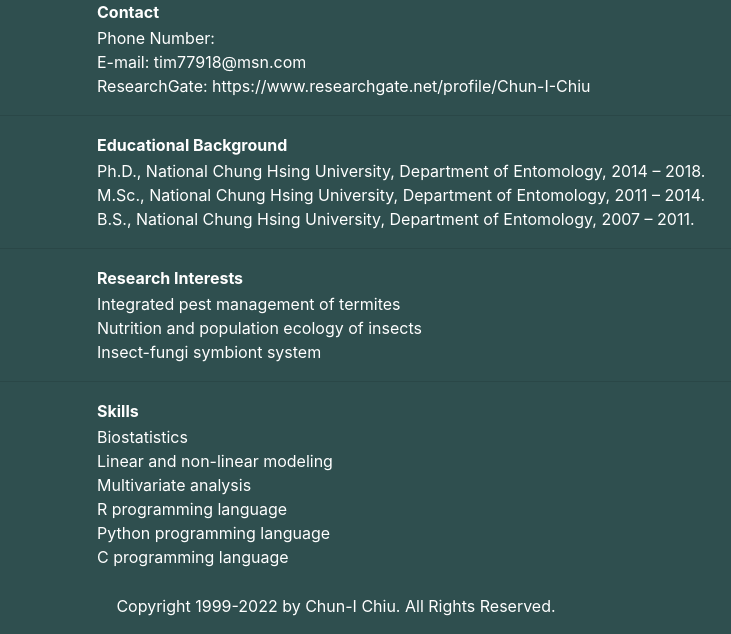
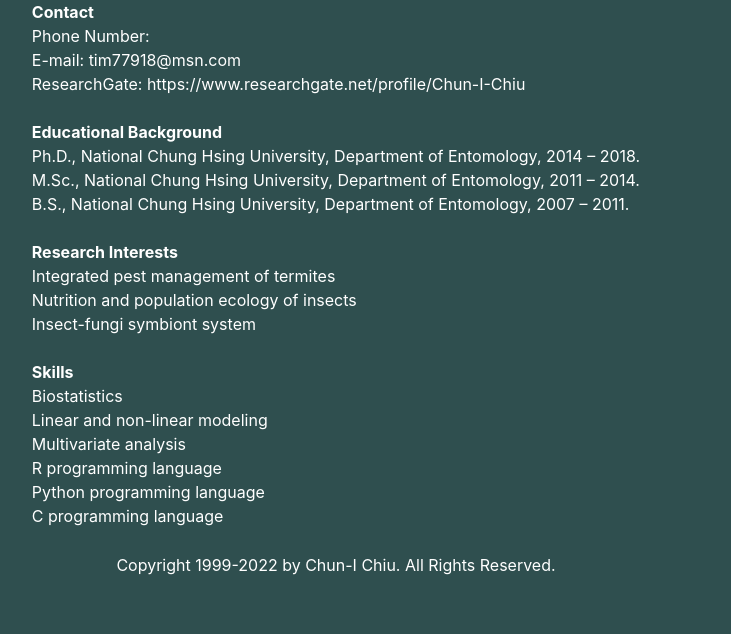
Before and after one commit to TermCIC/termitechiu-website, a Flask app: page /aboutus in a window 1280 px wide. Shown: the part 384-1018 px from the top of the page, without its empty margins (304-1035 px from the left). After the commit the page ends 959 px from the top, so only its background shows below. Run offline with Flask 2, Linux system fonts and the light colour scheme; grey boxes are pictures that could not be loaded.

Commit message:
Update aboutus.html

```diff
--- a/templates/aboutus.html
+++ b/templates/aboutus.html
@@ -20,62 +20,25 @@
         width="300" class="center"></p>{% endblock %}
 
 {% block content3 %}
-<table style="margin-left:400px;margin-right:auto; font-weight: normal; text-align:left; color:white">
+<table style="margin-left:auto;margin-right:auto; font-weight: normal; text-align:left; color:white">
     <tr style="font-size:100%">
-        <th>Contact</th>
-    </tr>
-    <tr style="font-size:100%">
-        <td>Phone Number: <br>
+        <td><strong>Contact</strong><br>
+            Phone Number: <br>
             E-mail: tim77918@msn.com<br>
             ResearchGate: https://www.researchgate.net/profile/Chun-I-Chiu<br>
-        </td>
-    </tr>
-</table>{% endblock %}
-
-{% block content4 %}
-<hr>{% endblock %}
-
-{% block content5 %}
-<table style="margin-left:400px;margin-right:auto; font-weight: normal; text-align:left; color:white">
-    <tr style="font-size:100%">
-        <th>Educational Background</th>
-    </tr>
-    <tr style="font-size:100%">
-        <td>Ph.D., National Chung Hsing University, Department of Entomology, 2014 – 2018.<br>
+            <br>
+            <strong>Educational Background</strong><br>
+            Ph.D., National Chung Hsing University, Department of Entomology, 2014 – 2018.<br>
             M.Sc., National Chung Hsing University, Department of Entomology, 2011 – 2014.<br>
             B.S., National Chung Hsing University, Department of Entomology, 2007 – 2011.<br>
-        </td>
-    </tr>
-</table>
-{% endblock %}
-
-{% block content6 %}
-<hr>{% endblock %}
-
-{% block content7 %}
-<table style="margin-left:400px;margin-right:auto; font-weight: normal; text-align:left; color:white">
-    <tr style="font-size:100%">
-        <th>Research Interests</th>
-    </tr>
-    <tr style="font-size:100%">
-        <td>Integrated pest management of termites <br>
+            <br>
+            <strong>Research Interests</strong><br>
+            Integrated pest management of termites <br>
             Nutrition and population ecology of insects<br>
             Insect-fungi symbiont system<br>
-        </td>
-    </tr>
-</table>
-{% endblock %}
-
-{% block content8 %}
-<hr>{% endblock %}
-
-{% block content9 %}
-<table style="margin-left:400px;margin-right:auto; font-weight: normal; text-align:left; color:white">
-    <tr style="font-size:100%">
-        <th>Skills</th>
-    </tr>
-    <tr style="font-size:100%">
-        <td>Biostatistics<br>
+            <br>
+            <strong>Skills</strong><br>
+            Biostatistics<br>
             Linear and non-linear modeling<br>
             Multivariate analysis<br>
             R programming language<br>
@@ -83,5 +46,4 @@
             C programming language<br>
         </td>
     </tr>
-</table>
-{% endblock %}
+</table>{% endblock %}
```
